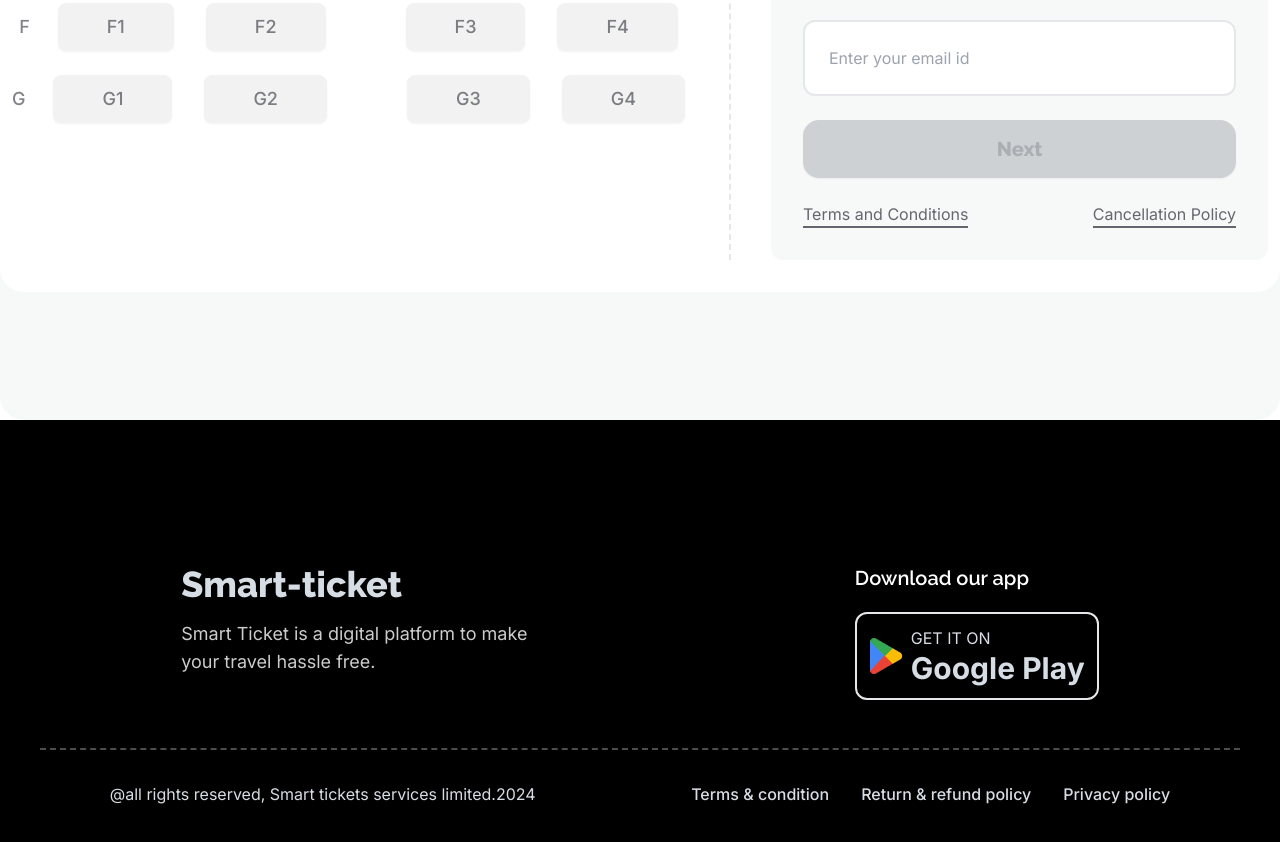
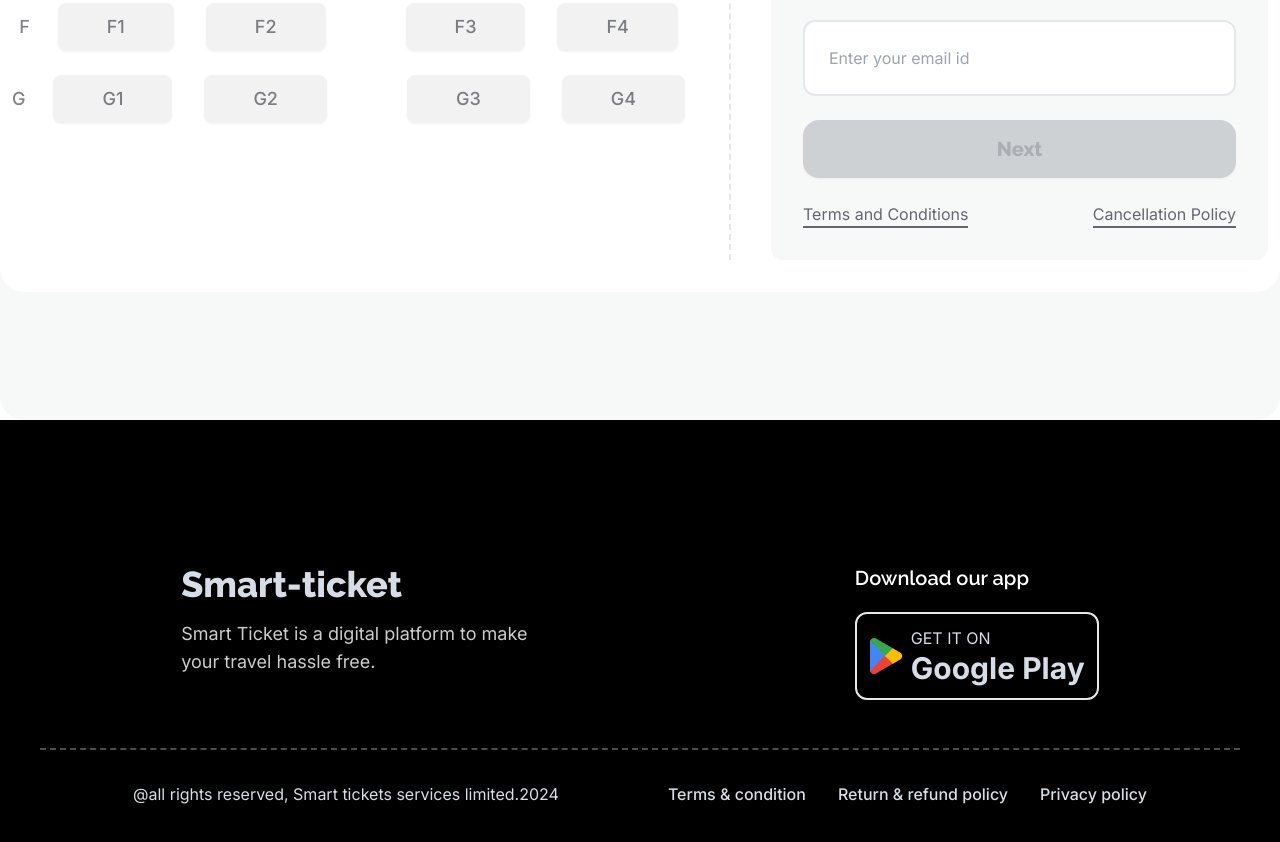
Before and after one commit to Jubayer-K/fifth-assignment-smart-ticketing-website, a plain HTML site: page index.html in a window 1280 px wide. Shown: the part 3048-3890 px from the top of the page. Drawn offline with nearby package versions, Linux system fonts and the light colour scheme.

```diff
--- a/index.html
+++ b/index.html
@@ -510,7 +510,7 @@
             </div>
         </div>
 
-        <div class="mt-8 container mx-auto flex flex-col-reverse lg:flex-row gap-4 justify-around">
+        <div class="mt-8 container mx-auto flex flex-col-reverse lg:flex-row gap-4 justify-evenly">
             <div class="text-center">
                 @all rights reserved, Smart tickets services limited.2024
             </div>
```
